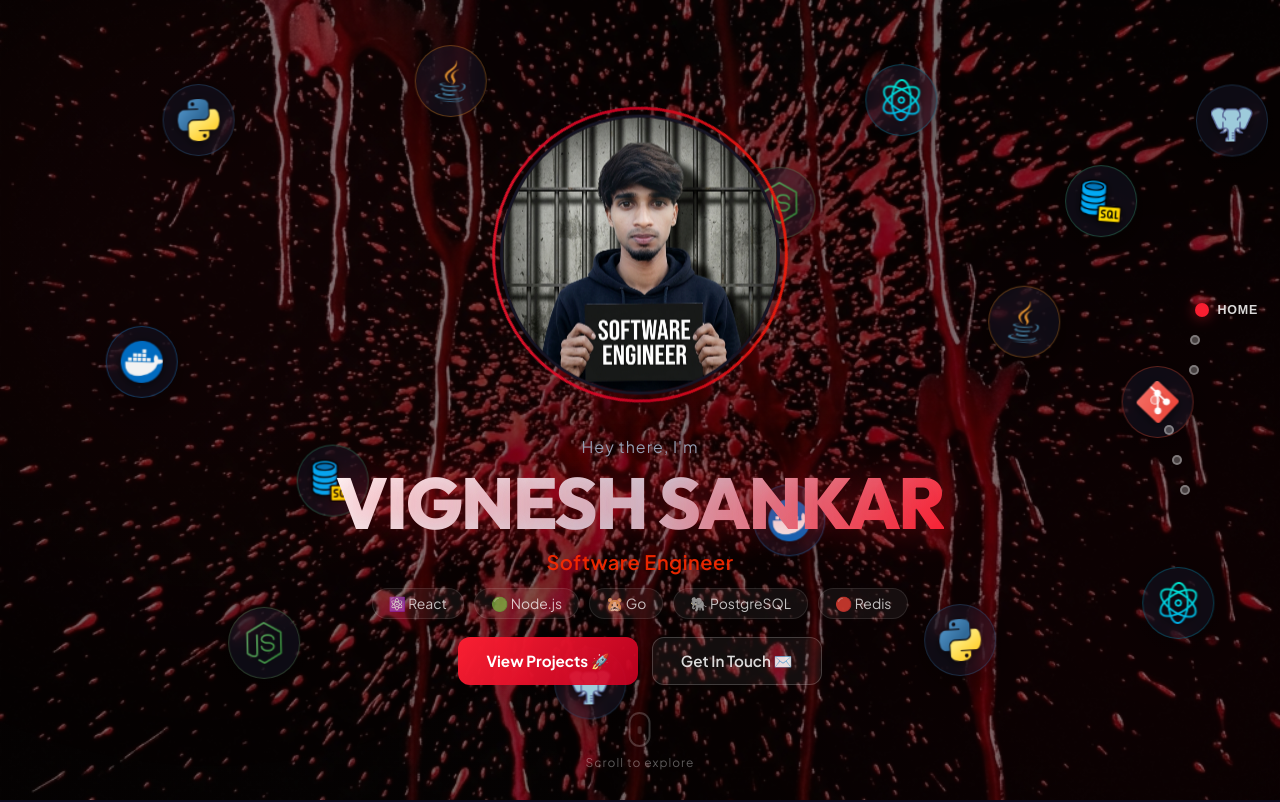
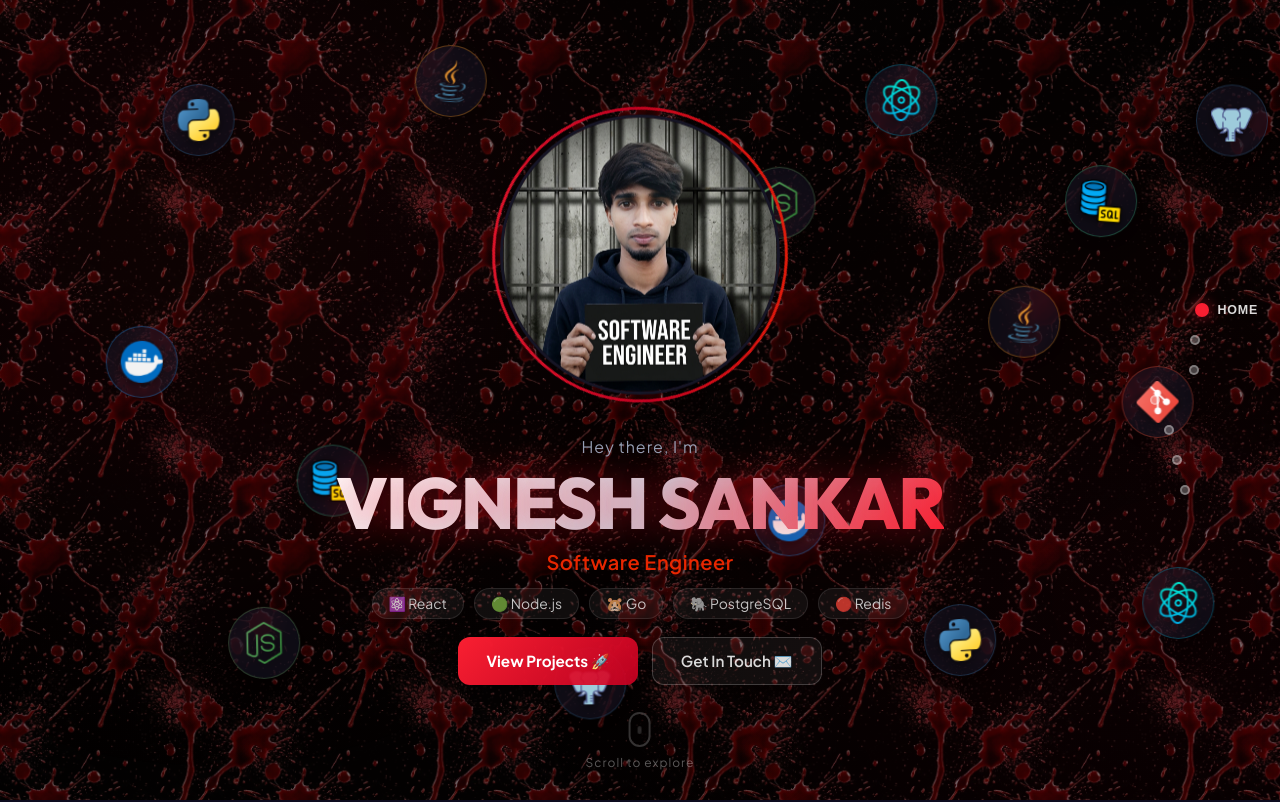
Before and after one commit to vignesh-s-001/Personal-Portfolio, a React (Vite) app: page / in a window 1280 px wide. Shown: the top 802 px of the page. Built offline with nearby package versions, Linux system fonts and the light colour scheme.

Commit message:
Fix scrolling red background and make blood texture crisp

```diff
--- a/src/App.css
+++ b/src/App.css
@@ -31,9 +31,8 @@ body {
   inset: 0;
   pointer-events: none;
   z-index: 1;
-  background-size: cover;
-  background-position: center;
-  background-repeat: no-repeat;
+  background-size: 500px;
+  background-repeat: repeat;
   mix-blend-mode: screen; /* Screens out the pure black background of the image */
   opacity: 0.45; /* Semi-transparent so it's a subtle texture */
 }
--- a/src/index.css
+++ b/src/index.css
@@ -25,6 +25,7 @@
 
 body {
   background: radial-gradient(circle at 50% 0%, var(--bg-dark), var(--bg-deep));
+  background-attachment: fixed;
   color: var(--text-primary);
   font-family: var(--font-body);
   min-height: 100vh;
```
Also changed, not shown: src/assets/blood.png.
